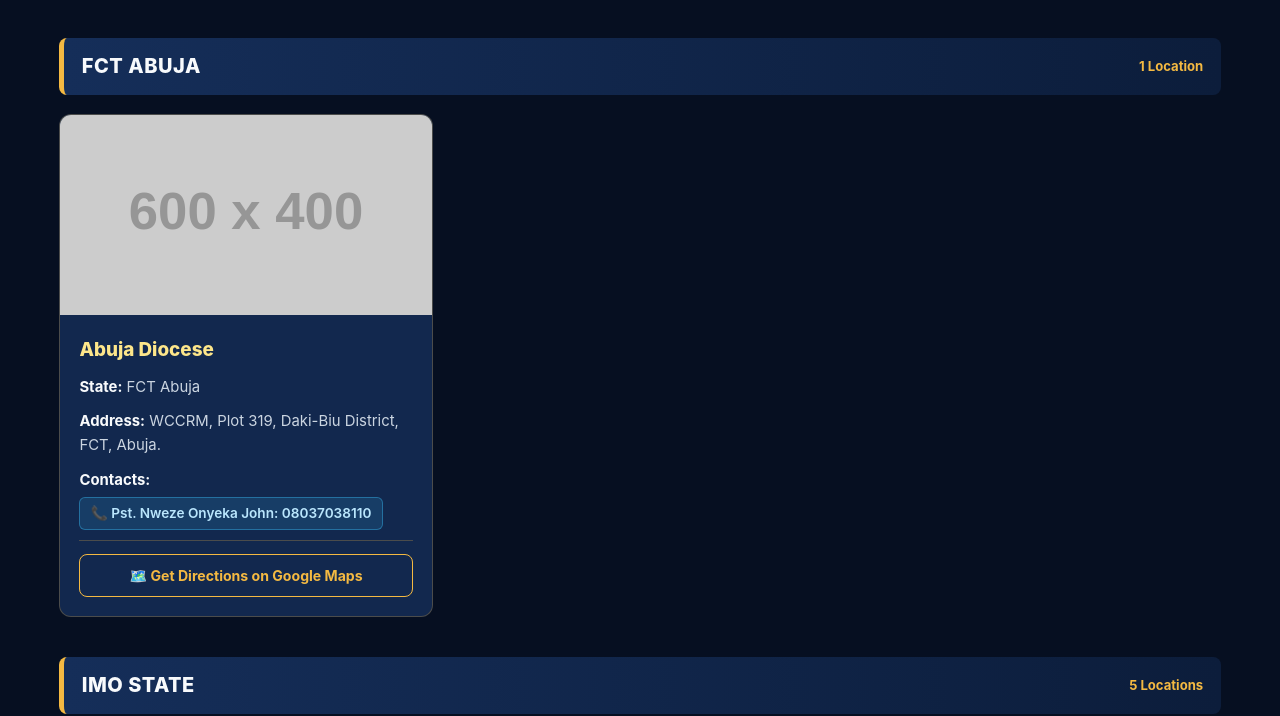
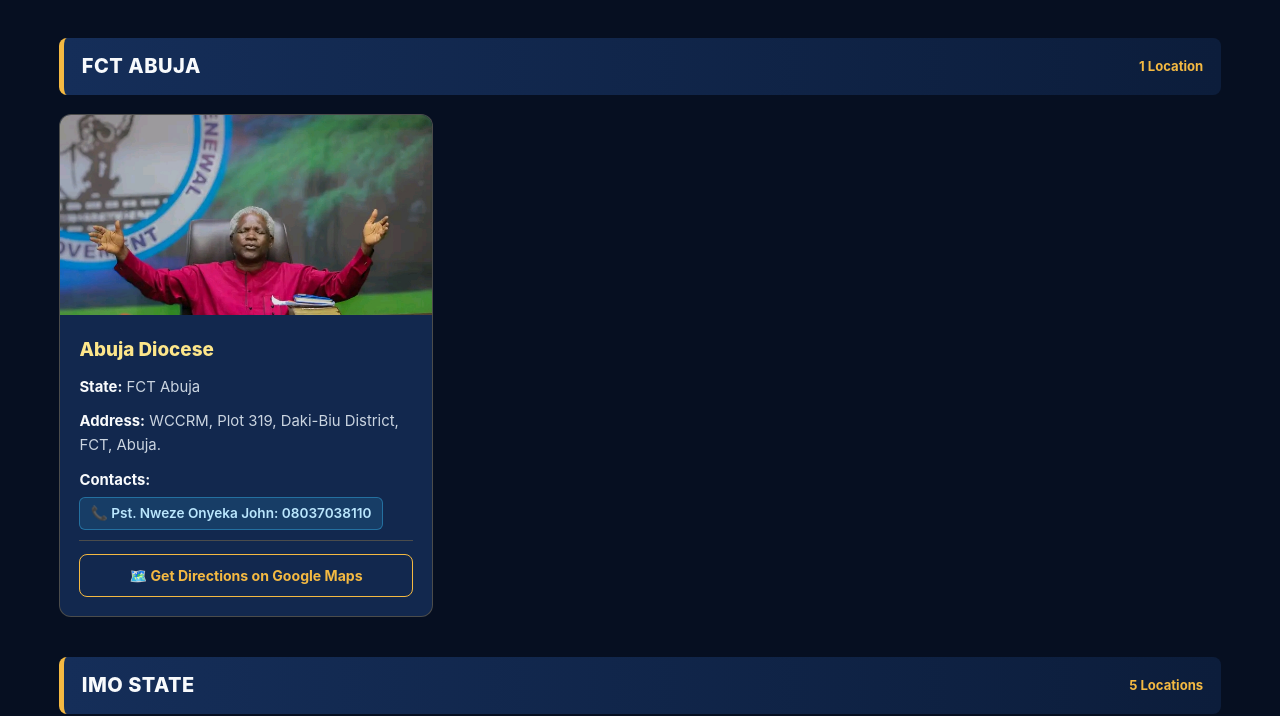
Before and after one commit to watchmanjudahparish/Wccrm-locator-nig-, a plain HTML site: page index.html in a window 1280 px wide. Shown: the part 7187-7903 px from the top of the page. Drawn offline with Linux system fonts and the light colour scheme; placeholder pictures from the web are drawn by us.

Commit message:
Update image reference for Abuja Diocese

```diff
--- a/index.html
+++ b/index.html
@@ -816,7 +816,7 @@
         diocese: "Abuja Diocese",
         address: "WCCRM, Plot 319, Daki-Biu District, FCT, Abuja.",
         contacts: [{ name: "Pst. Nweze Onyeka John", phone: "08037038110" }],
-        image: "abuja diocese.jpg",
+        image: "pastor gideon.jpg",
         lat: 9.0579,
         lng: 7.4244
       },
```
